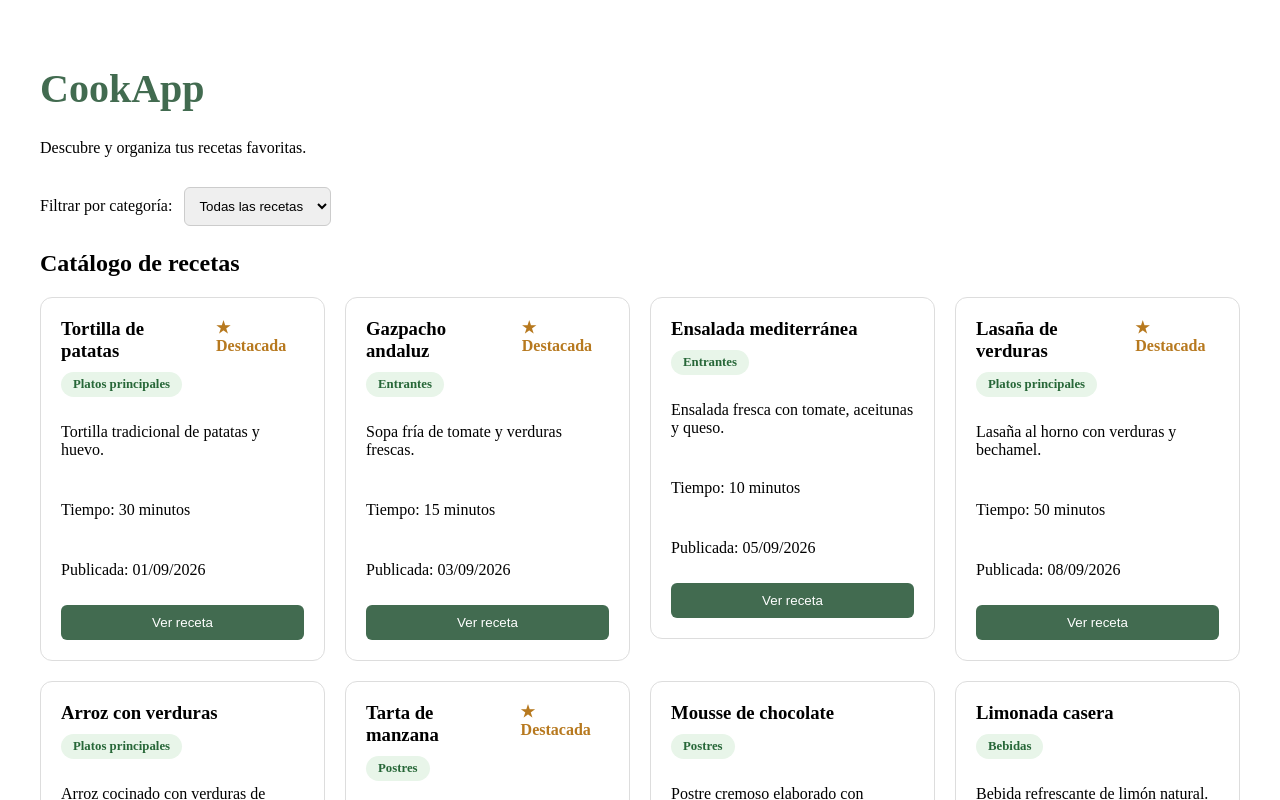
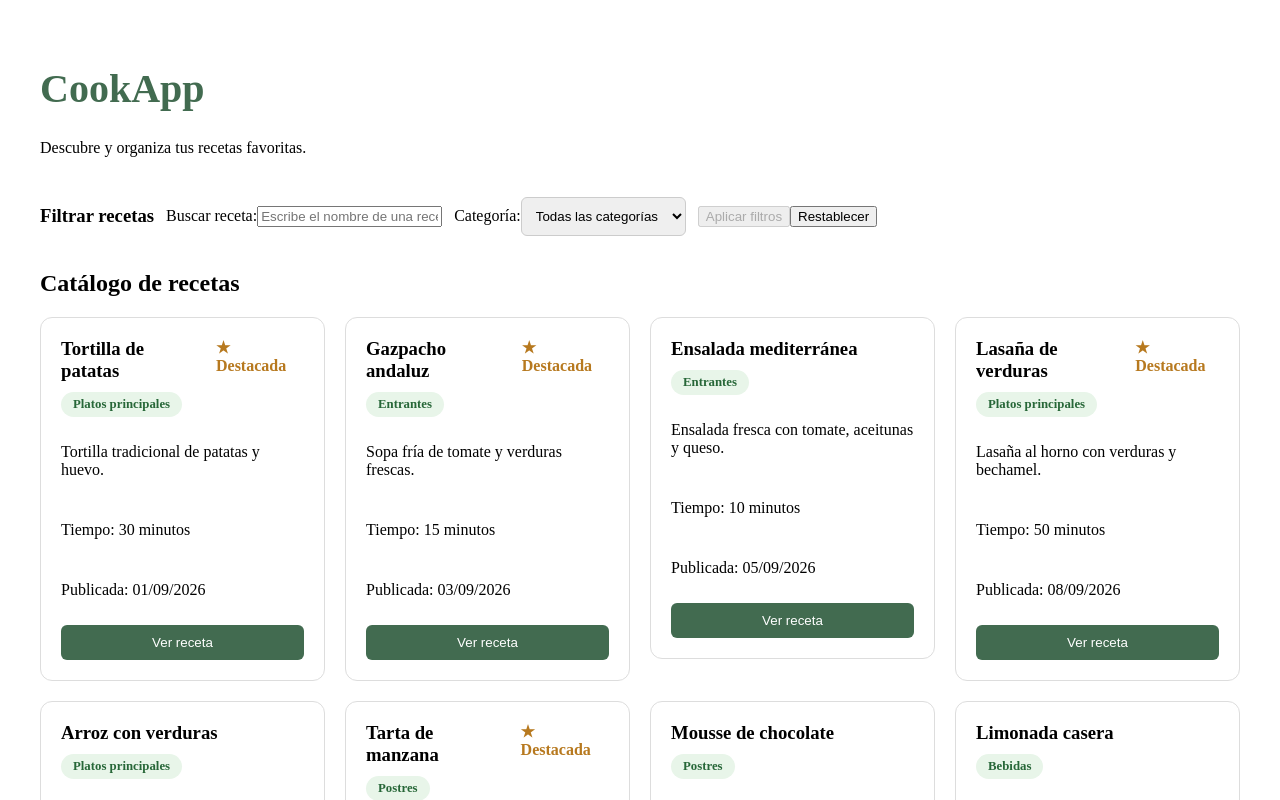
Before and after one commit to PaulaTeixidor/ioc-angular-cookapp-Paula-Castro, an Angular app: page / in a window 1280 px wide. Shown: the top 800 px of the page. Built offline with nearby package versions, Linux system fonts and the light colour scheme.

Commit message:
feat: completa componentes y filtros de recetas

```diff
--- a/src/app/app.component.html
+++ b/src/app/app.component.html
@@ -5,8 +5,8 @@
   </header>
 
   <app-receta-filter
-    (filtroCambiado)="filtrarRecetas($event)"
-  />
+  (filtrosAplicados)="aplicarFiltros($event)"
+/>
 
   <h2>Catálogo de recetas</h2>
 
--- a/src/app/app.component.ts
+++ b/src/app/app.component.ts
@@ -1,6 +1,6 @@
 
 import { Component } from '@angular/core';
-import { Receta } from './models/receta.model';
+import { CategoriaReceta, Receta } from './models/receta.model';
 import { RECETAS_MOCK } from './data/recetas.mock';
 import { RecetaListComponent } from './components/receta-list/receta-list.component';
 import { RecetaFilterComponent } from './components/receta-filter/receta-filter.component';
@@ -13,27 +13,46 @@ import { RecetaFilterComponent } from './components/receta-filter/receta-filter.
   styleUrl: './app.component.scss'
 })
 export class AppComponent {
+
+  // Lista completa de recetas
   recetas: Receta[] = RECETAS_MOCK;
 
-  categoriaSeleccionada = '';
+  // Texto que escribe el usuario en el buscador
+  textoBusqueda = '';
 
+  // Categoría seleccionada en el filtro
+  categoriaSeleccionada: CategoriaReceta | '' = '';
+
+  // Receta seleccionada para mostrar su detalle
   recetaSeleccionada: Receta | null = null;
 
+  // Devuelve las recetas que cumplen los filtros
   get recetasFiltradas(): Receta[] {
-    if (!this.categoriaSeleccionada) {
-      return this.recetas;
-    }
+    return this.recetas.filter(receta => {
 
-    return this.recetas.filter(
-      receta => receta.categoria === this.categoriaSeleccionada
-    );
+      const coincideTexto = receta.nombre
+        .toLowerCase()
+        .includes(this.textoBusqueda.toLowerCase());
+
+      const coincideCategoria =
+        !this.categoriaSeleccionada ||
+        receta.categoria === this.categoriaSeleccionada;
+
+      return coincideTexto && coincideCategoria;
+    });
   }
 
-  filtrarRecetas(categoria: string): void {
-    this.categoriaSeleccionada = categoria;
+  // Recibe los filtros del componente de búsqueda
+  aplicarFiltros(filtros: {
+    texto: string;
+    categoria: CategoriaReceta | '';
+  }): void {
+    this.textoBusqueda = filtros.texto;
+    this.categoriaSeleccionada = filtros.categoria;
     this.recetaSeleccionada = null;
   }
 
+  // Selecciona una receta
   seleccionarReceta(receta: Receta): void {
     this.recetaSeleccionada = receta;
   }
--- a/src/app/components/receta-filter/receta-filter.component.html
+++ b/src/app/components/receta-filter/receta-filter.component.html
@@ -1,12 +1,47 @@
+<form #formulario="ngForm" (ngSubmit)="aplicarFiltros()">
+
   <div class="filtros">
-  <label for="categoria">Filtrar por categoría:</label>
+
+    <h3>Filtrar recetas</h3>
+
+    <!-- Campo de búsqueda -->
+    <div class="campo">
+      <label for="textoBusqueda">Buscar receta:</label>
+
+      <input
+        type="text"
+        id="textoBusqueda"
+        name="textoBusqueda"
+        [(ngModel)]="textoBusqueda"
+        required
+        minlength="3"
+        #texto="ngModel"
+        placeholder="Escribe el nombre de una receta..."
+      />
+
+      @if (texto.invalid && (texto.dirty || texto.touched)) {
+        <div class="error">
+          @if (texto.errors?.['required']) {
+            <p>El campo de búsqueda es obligatorio.</p>
+          }
+
+          @if (texto.errors?.['minlength']) {
+            <p>Debes escribir al menos 3 caracteres.</p>
+          }
+        </div>
+      }
+    </div>
+
+    <!-- Selector de categoría -->
+    <div class="campo">
+      <label for="categoria">Categoría:</label>
 
       <select
         id="categoria"
+        name="categoriaSeleccionada"
         [(ngModel)]="categoriaSeleccionada"
-    (change)="aplicarFiltro()"
       >
-    <option value="">Todas las recetas</option>
+        <option value="">Todas las categorías</option>
 
         @for (categoria of categorias; track categoria) {
           <option [value]="categoria">
@@ -15,3 +50,21 @@
         }
       </select>
     </div>
+
+    <!-- Botones -->
+    <div class="botones">
+      <button type="submit" [disabled]="formulario.invalid">
+        Aplicar filtros
+      </button>
+
+      <button
+        type="button"
+        (click)="restablecerFiltros(formulario)"
+      >
+        Restablecer
+      </button>
+    </div>
+
+  </div>
+
+</form>
--- a/src/app/components/receta-filter/receta-filter.component.ts
+++ b/src/app/components/receta-filter/receta-filter.component.ts
@@ -1,6 +1,5 @@
-
 import { Component, Output, EventEmitter } from '@angular/core';
-import { FormsModule } from '@angular/forms';
+import { FormsModule, NgForm } from '@angular/forms';
 import { CategoriaReceta } from '../../models/receta.model';
 
 @Component({
@@ -11,7 +10,10 @@ import { CategoriaReceta } from '../../models/receta.model';
   styleUrl: './receta-filter.component.scss'
 })
 export class RecetaFilterComponent {
-  categoriaSeleccionada = '';
+
+  textoBusqueda = '';
+
+  categoriaSeleccionada: CategoriaReceta | '' = '';
 
   categorias: CategoriaReceta[] = [
     'Entrantes',
@@ -20,9 +22,27 @@ export class RecetaFilterComponent {
     'Bebidas'
   ];
 
-  @Output() filtroCambiado = new EventEmitter<string>();
+  @Output() filtrosAplicados = new EventEmitter<{
+    texto: string;
+    categoria: CategoriaReceta | '';
+  }>();
 
-  aplicarFiltro(): void {
-    this.filtroCambiado.emit(this.categoriaSeleccionada);
+  aplicarFiltros(): void {
+    this.filtrosAplicados.emit({
+      texto: this.textoBusqueda.trim(),
+      categoria: this.categoriaSeleccionada
+    });
+  }
+
+  restablecerFiltros(formulario: NgForm): void {
+    formulario.resetForm({
+      textoBusqueda: '',
+      categoriaSeleccionada: ''
+    });
+
+    this.filtrosAplicados.emit({
+      texto: '',
+      categoria: ''
+    });
   }
 }
```
Lines whose indentation alone changed are shown as unchanged.
